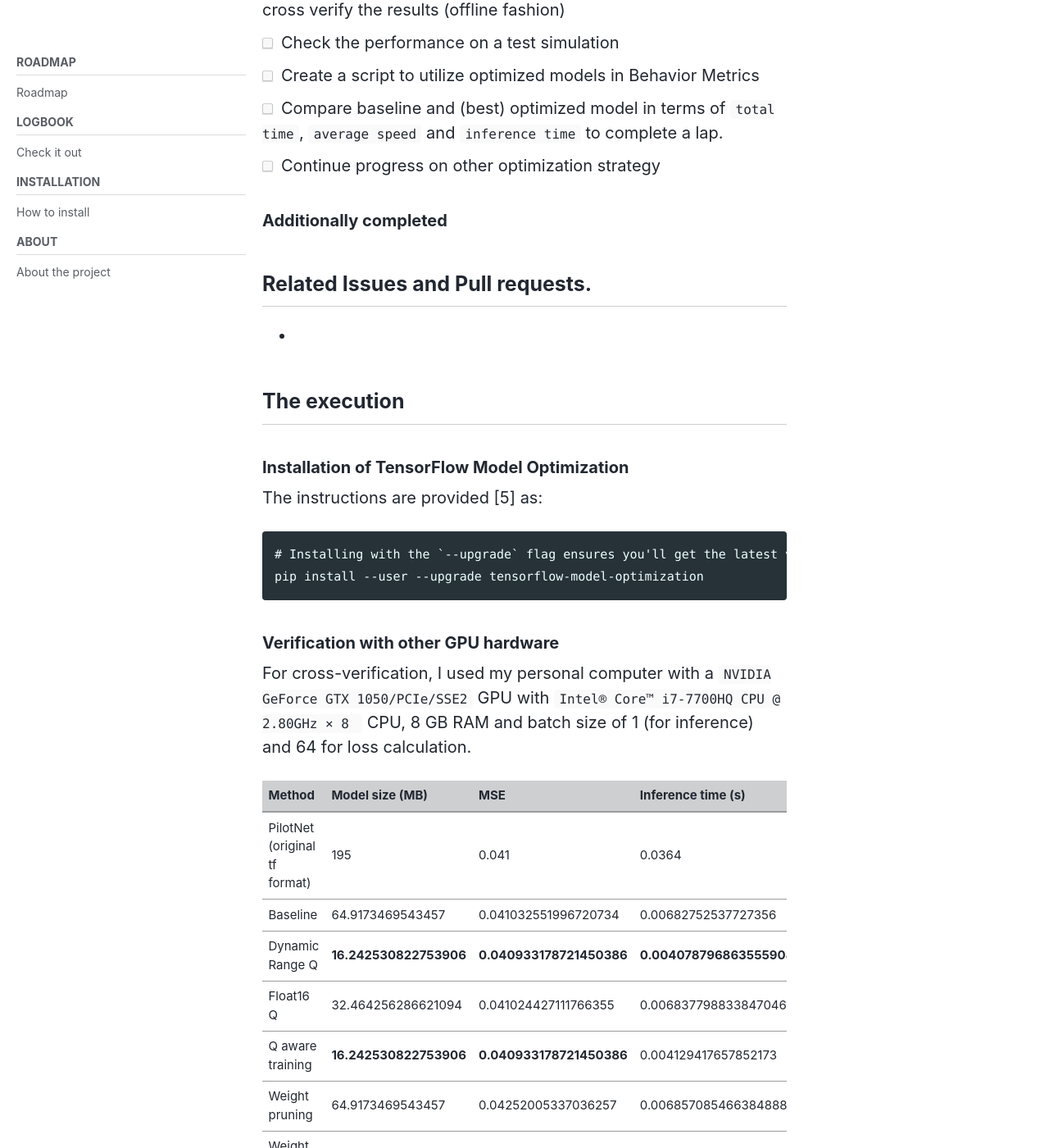
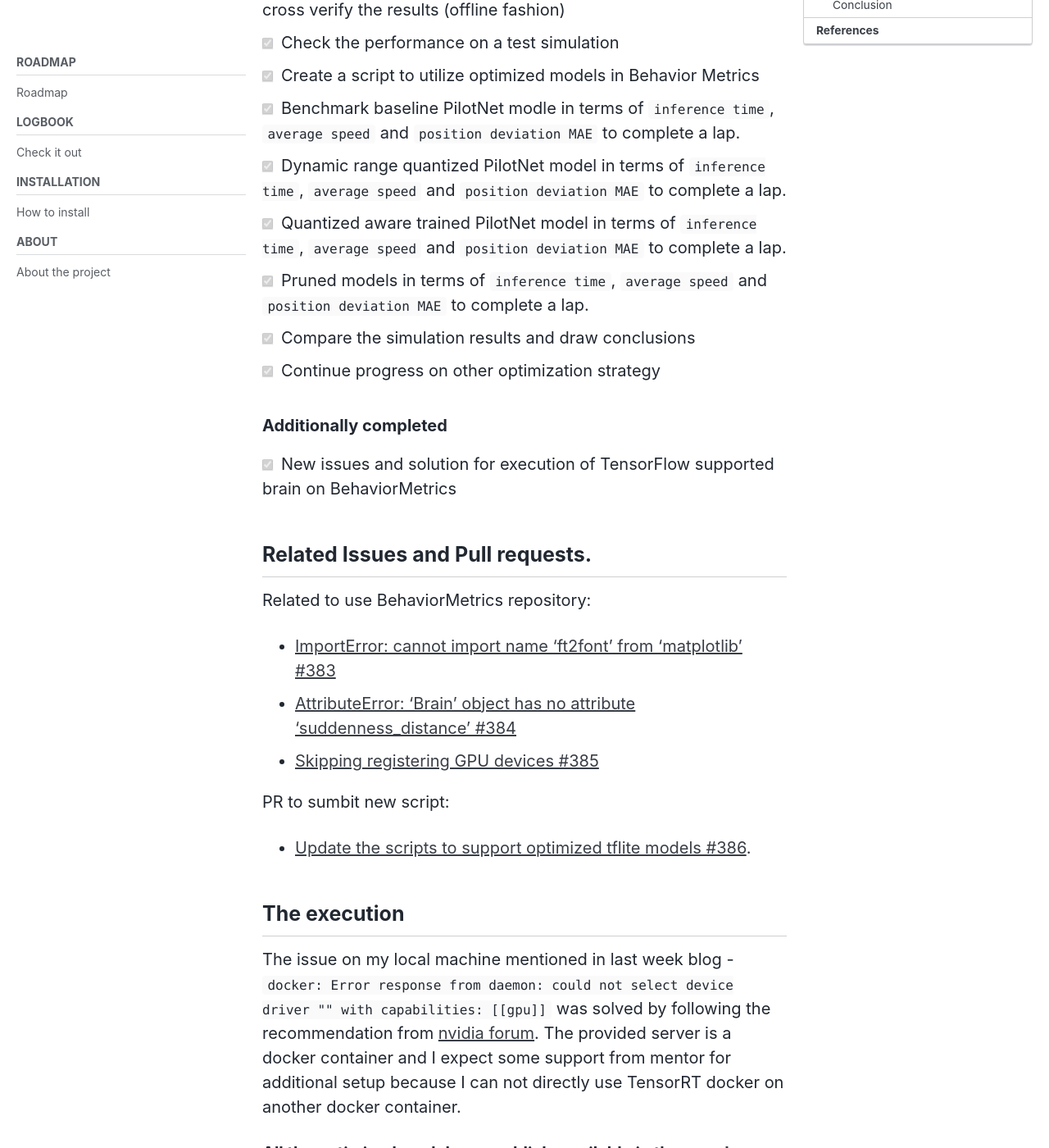
Before and after one commit to TheRoboticsClub/gsoc2022-Nikhil_Paliwal, a Jekyll site: the page built from docs/_posts/2022-07-08-Coding-Period-Week-4.md, in a window 1280 px wide and 1400 px high, scrolled down 744 px. Shown: the whole window at 82% size. Built offline with Jekyll 4.4.1, drawn with Linux system fonts in a browser that asks for light colours; cached includes are drawn as plain includes; nearby versions of some CDN libraries; some of the changed text lies outside the part shown.

Commit message:
complete week 4

```diff
--- a/docs/_posts/2022-07-08-Coding-Period-Week-4.md
+++ b/docs/_posts/2022-07-08-Coding-Period-Week-4.md
@@ -30,20 +30,35 @@ The previous week, I presented the important theoretical background, implementat
 ## Objectives
 
 - [X] Evaluation performance of optimized models on another GPU to cross verify the results (offline fashion)
-- [ ] Check the performance on a test simulation
-- [ ] Create a script to utilize optimized models in Behavior Metrics
-- [ ] Compare baseline and (best) optimized model in terms of `total time`, `average speed` and `inference time` to complete a lap.
-- [ ] Continue progress on other optimization strategy
+- [X] Check the performance on a test simulation
+- [X] Create a script to utilize optimized models in Behavior Metrics
+- [X] Benchmark baseline PilotNet modle in terms of `inference time`, `average speed` and `position deviation MAE` to complete a lap.
+- [X] Dynamic range quantized PilotNet model in terms of `inference time`, `average speed` and `position deviation MAE` to complete a lap.
+- [X] Quantized aware trained PilotNet model in terms of `inference time`, `average speed` and `position deviation MAE` to complete a lap.
+- [X] Pruned models in terms of `inference time`, `average speed` and `position deviation MAE` to complete a lap.
+- [X] Compare the simulation results and draw conclusions
+- [X] Continue progress on other optimization strategy
 <!-- - [ ] Use Post-training quantization techniques to optimize DeepestLSTMTinyPilotNet -->
 
 ### Additionally completed
+- [X] New issues and solution for execution of TensorFlow supported brain on BehaviorMetrics
   <!-- - [X] Structured pruning  -->
 
 ## Related Issues and Pull requests.
-<!-- * The code is requested to be add to official repository via PR #67 [Add support for baseline evaluation and model optimization](https://github.com/JdeRobot/DeepLearningStudio/pull/67) -->
-*
+
+Related to use BehaviorMetrics repository:
+* [ImportError: cannot import name 'ft2font' from 'matplotlib' #383](https://github.com/JdeRobot/BehaviorMetrics/issues/383)
+* [AttributeError: 'Brain' object has no attribute 'suddenness_distance' #384](https://github.com/JdeRobot/BehaviorMetrics/issues/384)
+* [Skipping registering GPU devices #385](https://github.com/JdeRobot/BehaviorMetrics/issues/385)
+
+PR to sumbit new script:
+* [Update the scripts to support optimized tflite models #386](https://github.com/JdeRobot/BehaviorMetrics/pull/386).
 
 ## The execution
+
+The issue on my local machine mentioned in last week blog - `docker: Error response from daemon: could not select device driver "" with capabilities: [[gpu]]` was solved by following the recommendation from [nvidia forum](https://forums.developer.nvidia.com/t/could-not-select-device-driver-with-capabilities-gpu/80200). The provided server is a docker container and I expect some support from mentor for additional setup because I can not directly use TensorRT docker on another docker container.
+
+**All the optimized models are publicly available in the [google drive](https://drive.google.com/drive/folders/1j2nnmfvRdQF5Ypfv1p3QF2p2dpNbXzkt?usp=sharing).**
 
 ### Installation of TensorFlow Model Optimization
 The instructions are provided [5] as:
@@ -89,7 +104,37 @@ Integer (float fallback) Q | 16.244888305664062 | 0.04501058531541387 | 0.007014
 <!-- ### Experimental setup
 For using the complete dataset, I need a more powerful machine. I used a Nvidia V100 GPU with 32GB memory. The batch size was 1024. All subsets of new datasets are used for experiment.   -->
 
-All the optimized models are publicly available in the [google drive](https://drive.google.com/drive/folders/1j2nnmfvRdQF5Ypfv1p3QF2p2dpNbXzkt?usp=sharing).
+### Performance on simulation (online fashion)
+
+I used my personal computer with a `NVIDIA GeForce GTX 1050/PCIe/SSE2` GPU with `Intel® Core™ i7-7700HQ CPU @ 2.80GHz × 8 ` CPU, 8 GB RAM and batch size of 1 (for inference). The `stats` are recorded after approximately one lap and for comparison, focus should be on the aspect of average calculations. The current BehaviorMetrics tool need more updates for working with a Tensorflow environment and I have tried to provide support by creating and solving issues. Although, I lot of reinstallations and time  has been diverted in making environment, cuda, cudnn, VNC and docker work together.
+
+#### Baseline
+![ ]({{ site.url }}{{ site.baseurl }}/assets/images/blogs/baseline_pilotnet.png)
+
+#### Dynamic range quantization
+![ ]({{ site.url }}{{ site.baseurl }}/assets/images/blogs/dynamic_q_res.png)
+
+#### Quantization aware training
+![ ]({{ site.url }}{{ site.baseurl }}/assets/images/blogs/q_aware_res.png)
+
+#### Rest optmization strategies
+Other strategies were not able to complete one lap properly. So, they are excluded from comparison.
+
+#### Comparison table
+
+
+Method  | Average speed | Position deviation MAE | Brain iteration frequency (RT) | Mean Inference time (s)
+--- | --- | --- | --- | ---
+Baseline | 8.386 | 7.406 | 5.585 | 0.124
+Dynamic Range Q | 8.534 | 6.693 | 58.474 | 0.010
+Q aware training | 8.472 | 5.001 | 58.09 | 0.010
+
+#### Conclusion
+* The benefits obtained from optimizing models are relevant for both offline and online (simulation) usecases.
+* We observe slight improvement in `Average speed` and `Position deviation MAE`.
+* On average, quantization strategy gives a boost of ~10x times to other aspects (inferece time etc.).
+* The optimized model complete lap 1 second faster (in 50s) as compare to baseline (in 51s).
+* Unfortunately, other strategies such as pruning and integer quantization are not appropriate to be used in simulation.
 
 ## References
 
```
Also changed, not shown: docs/assets/images/blogs/baseline_pilotnet.png (added), docs/assets/images/blogs/dynamic_q_res.png (added), docs/assets/images/blogs/q_aware_res.png (added).
